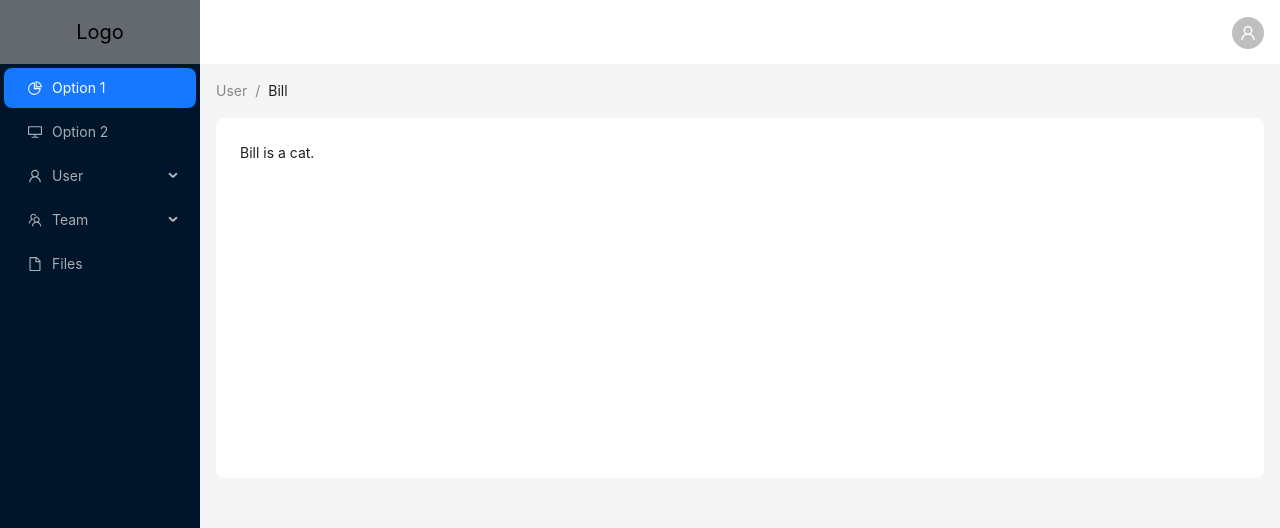
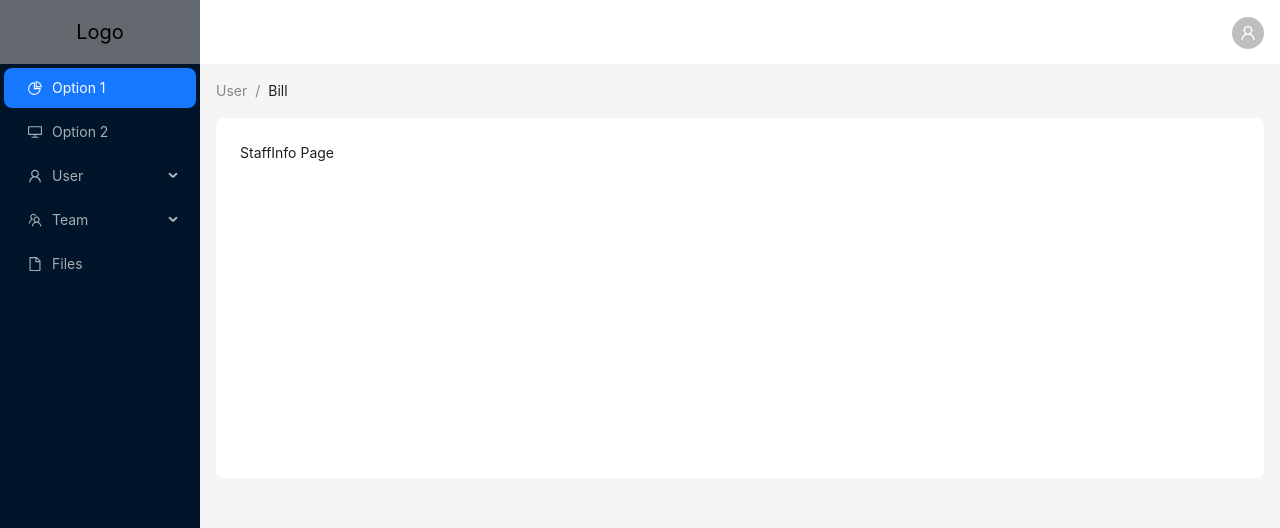
Before and after one commit to pnTrungPham/yayhero, a React app in the folder apps/wpsource/: page / in a window 1280 px wide. Shown: the top 528 px of the page. Built offline with nearby package versions, Linux system fonts and the light colour scheme; the HTML template or start-up script is replaced by a standard one.

Commit message:
Add base logic router

```diff
--- a/apps/wpsource/src/layouts/app-manager-layout/content/index.tsx
+++ b/apps/wpsource/src/layouts/app-manager-layout/content/index.tsx
@@ -1,6 +1,7 @@
 import React from "react";
 import type { MenuProps } from "antd";
 import { Breadcrumb, Layout, theme } from "antd";
+import { Outlet } from "react-router-dom";
 
 const { Content } = Layout;
 
@@ -39,7 +40,7 @@ const ContentLayout: React.FC = () => {
           borderRadius: borderRadiusLG,
         }}
       >
-        Bill is a cat.
+        <Outlet />
       </div>
     </Content>
   );
--- a/apps/wpsource/src/layouts/app-manager-layout/index.tsx
+++ b/apps/wpsource/src/layouts/app-manager-layout/index.tsx
@@ -6,8 +6,6 @@ import SlideLayout from "./sider";
 import ContentLayout from "./content";
 
 const { Header, Content, Footer, Sider } = Layout;
-
-type MenuItem = Required<MenuProps>["items"][number];
 
 const AppManagerLayout: React.FC = () => {
   const {
--- a/apps/wpsource/src/layouts/app-manager-layout/sider/index.tsx
+++ b/apps/wpsource/src/layouts/app-manager-layout/sider/index.tsx
@@ -8,6 +8,7 @@ import {
 } from "@ant-design/icons";
 import type { MenuProps } from "antd";
 import { Layout, Menu, theme } from "antd";
+import { useNavigate } from "react-router-dom";
 
 const { Sider } = Layout;
 
@@ -44,7 +45,7 @@ const items: MenuItem[] = [
 
 const SlideLayout: React.FC = () => {
   const [collapsed, setCollapsed] = useState(false);
-
+  const navigate = useNavigate();
   return (
     <Sider
       collapsible
@@ -58,6 +59,10 @@ const SlideLayout: React.FC = () => {
           textAlign: "center",
           background: "#646970",
           padding: "17px",
+        }}
+        onClick={() => {
+          console.log("11111");
+          navigate("dashboard");
         }}
       >
         Logo
--- /dev/null
+++ b/apps/wpsource/src/modules/dashboard/index.tsx
@@ -0,0 +1,9 @@
+function DashboardPage() {
+  return (
+    <>
+      <p>Dashboard Page</p>
+    </>
+  );
+}
+
+export default DashboardPage;
--- /dev/null
+++ b/apps/wpsource/src/modules/staff-info/index.tsx
@@ -0,0 +1,9 @@
+function StaffInfoPage() {
+  return (
+    <>
+      <p>StaffInfo Page</p>
+    </>
+  );
+}
+
+export default StaffInfoPage;
--- a/apps/wpsource/src/router.tsx
+++ b/apps/wpsource/src/router.tsx
@@ -1,16 +1,21 @@
 import { createHashRouter } from "react-router-dom";
-import HomePage from "./pages/HomePage";
 import AppManagerLayout from "./layouts/app-manager-layout";
+import DashboardPage from "./modules/dashboard";
+import StaffInfoPage from "./modules/staff-info";
 
 const router = createHashRouter([
   {
     path: "*",
     element: <AppManagerLayout />,
     children: [
-      // {
-      //   path: "home-page",
-      //   element: <HomePage />,
-      // },
+      {
+        index: true,
+        element: <StaffInfoPage />,
+      },
+      {
+        path: "dashboard",
+        element: <DashboardPage />,
+      },
     ],
   },
 ]);
```
